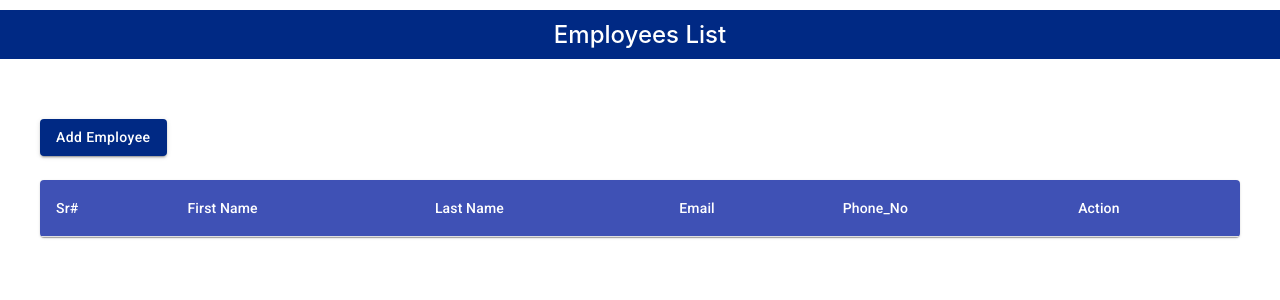
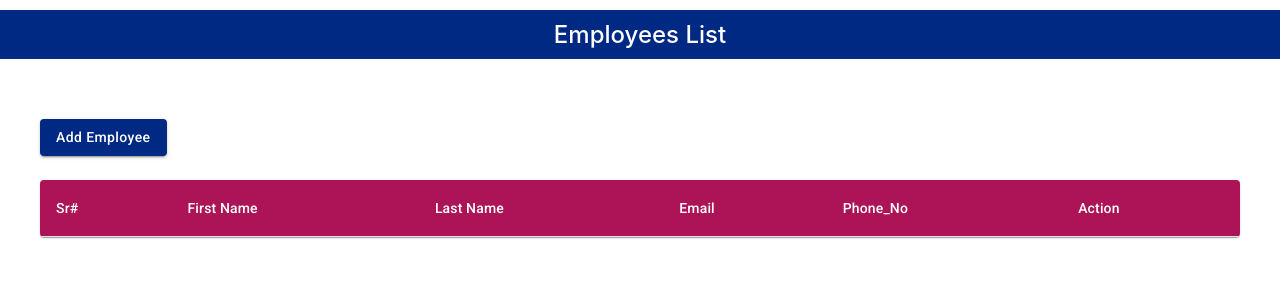
Before and after one commit to Hamzashahfiq/employee-data-list, a React (Create React App) app: page / in a window 1280 px wide. Shown: the top 300 px of the page. Built offline with nearby package versions, Linux system fonts and the light colour scheme.

Commit message:
set responsiveness for mobile view

```diff
--- a/src/components/alert/ActionAlerts.js
+++ b/src/components/alert/ActionAlerts.js
@@ -8,7 +8,7 @@ export default function ActionAlerts({alertOpen,handleClickAlert, handleCloseAle
   return (
 
     <Stack spacing={2} sx={{ width: '100%'}}>
-      <Snackbar open={alertOpen.opened}  anchorOrigin={{ vertical: 'top', horizontal: 'right' }} autoHideDuration={2000} onClose={handleCloseAlert}>
+      <Snackbar open={alertOpen.opened}  anchorOrigin={{ vertical: 'top', horizontal: 'right' }} autoHideDuration={4000} onClose={handleCloseAlert}>
         <Alert onClose={handleCloseAlert} severity={alertOpen.type} sx={{ width: '100%', mt:5 }}>
           {alertOpen.massage}
         </Alert>
--- a/src/components/modal/BasicModal.js
+++ b/src/components/modal/BasicModal.js
@@ -40,7 +40,7 @@ export default function BasicModal({ resetFormData, updateBtnFlageProp, updateCt
         aria-labelledby="modal-modal-title"
         aria-describedby="modal-modal-description"
       >
-        <Box sx={style}>
+        <Box sx={{...style, minWidth:{xs:'100%',sm:'auto'}}}>
           <Box>
             <Header headerText="Employees Information" />
           </Box>
--- a/src/components/table/CustomizedTables.js
+++ b/src/components/table/CustomizedTables.js
@@ -60,12 +60,12 @@ export default function CustomizedTables(props) {
       <Table sx={{ minWidth: 600 }} aria-label="customized table">
         <TableHead>
           <TableRow>
-            <StyledTableCell style={{ backgroundColor: "#3f51b5" }}>Sr#</StyledTableCell>
-            <StyledTableCell style={{ backgroundColor: "#3f51b5" }}>First Name</StyledTableCell>
-            <StyledTableCell style={{ backgroundColor: "#3f51b5" }}>Last Name</StyledTableCell>
-            <StyledTableCell style={{ backgroundColor: "#3f51b5" }}>Email</StyledTableCell>
-            <StyledTableCell style={{ backgroundColor: "#3f51b5" }}>Phone_No</StyledTableCell>
-            <StyledTableCell style={{ backgroundColor: "#3f51b5" }}>Action</StyledTableCell>
+            <StyledTableCell style={{ backgroundColor: "#ad1457" }}>Sr#</StyledTableCell>
+            <StyledTableCell style={{ backgroundColor: "#ad1457" }}>First Name</StyledTableCell>
+            <StyledTableCell style={{ backgroundColor: "#ad1457" }}>Last Name</StyledTableCell>
+            <StyledTableCell style={{ backgroundColor: "#ad1457" }}>Email</StyledTableCell>
+            <StyledTableCell style={{ backgroundColor: "#ad1457" }}>Phone_No</StyledTableCell>
+            <StyledTableCell style={{ backgroundColor: "#ad1457" }}>Action</StyledTableCell>
           </TableRow>
         </TableHead>
         <TableBody>
--- a/src/pages/Home.js
+++ b/src/pages/Home.js
@@ -24,7 +24,7 @@ export default function Home() {
     const [updateBtnFlage, setupdateBtnFlage] = useState(false)
     const [viewBtnFlage, setViewBtnFlage] = useState(true)
     const [updateUuid, setUpdateUuid] = useState(0);
-    const [alertOpen, setAlertOpen] = useState({ opened: false, massage: "Employee form will be close", type: "info" });
+    const [alertOpen, setAlertOpen] = useState({ opened: false, massage: "Employee form has been closed", type: "info" });
     const [alertDialogOpen, setAlertDialogOpen] = useState({ opened: false, title: "Deletion Confirmation", text: "Do you want to delete this record?" });
     const [deleteUuid, setDeleteUuid] = useState("");
 
@@ -56,7 +56,7 @@ export default function Home() {
         setFormData(initialState)
         setViewBtnFlage(true)
         setupdateBtnFlage(false)
-        setAlertOpen({ ...alertOpen, opened: true,massage: "Employee form will be close", type: "info" });
+        setAlertOpen({ ...alertOpen, opened: true,massage: "Employee form has been closed", type: "info" });
     };
 
     const resetFormDataHandler = () => {
@@ -95,7 +95,7 @@ export default function Home() {
             setEmployeeData([...EmployeeData, employee])
             setFormData(initialState)
             setOpen(false)
-            setAlertOpen({ ...alertOpen, opened: true,massage: "Employee data will be submitted", type: "success"  });
+            setAlertOpen({ ...alertOpen, opened: true,massage: "Employee data has been submitted", type: "success"  });
         }
     }
     const deleteHandler = (uuid) => {
@@ -107,7 +107,7 @@ export default function Home() {
         let newEmployeeData = EmployeeData.filter((item) => item.uuid !== deleteUuid)
         setEmployeeData(newEmployeeData)
         setAlertDialogOpen({ ...alertDialogOpen, opened: false });
-        setAlertOpen({ ...alertOpen, opened: true,massage: "Clicked record will be deleted", type: "success"  });
+        setAlertOpen({ ...alertOpen, opened: true,massage: "Clicked record has been deleted", type: "success"  });
 
     }
     const dialogDisDeleteHandler= () => {
@@ -161,7 +161,7 @@ export default function Home() {
         setOpen(false)
         setFormData(initialState)
         setupdateBtnFlage(false)
-        setAlertOpen({ ...alertOpen, opened: true,massage: "Clicked record will be update", type: "success"  });
+        setAlertOpen({ ...alertOpen, opened: true,massage: "Clicked record has been updated", type: "success"  });
 
 
     }
```
